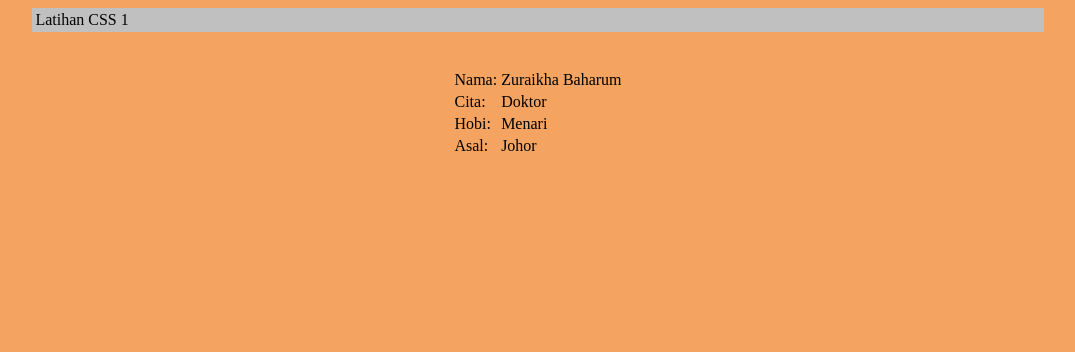
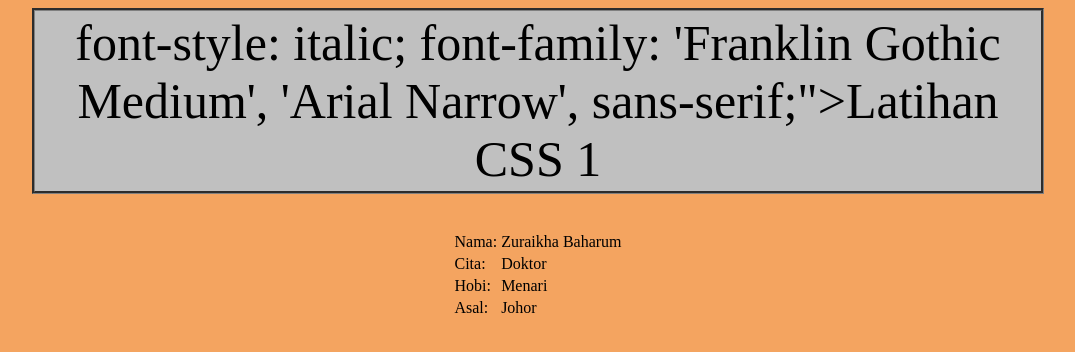
Before and after one commit to Zraikhaa/KPD1023_CSS, a plain HTML site: page directCSS.html in a window 1280 px wide. Shown: the whole page, without its empty margins (102-1177 px from the left). Drawn offline with Linux system fonts and the light colour scheme.

Commit message:
Update directCSS.html

```diff
--- a/directCSS.html
+++ b/directCSS.html
@@ -4,9 +4,9 @@
    </head>
    <body style="background-color:sandybrown;">
        <center>
-         <table style="background-color:silver; width: 80%;">
+         <table style="background-color:silver; width: 80%; border-style: groove; text-align: center;">
              <tr>
-                <td>Latihan CSS 1</td>
+                <td style="font-size: 50;"> font-style: italic; font-family: 'Franklin Gothic Medium', 'Arial Narrow', sans-serif;">Latihan CSS 1</td>
              </tr>
          </table>
 
```
